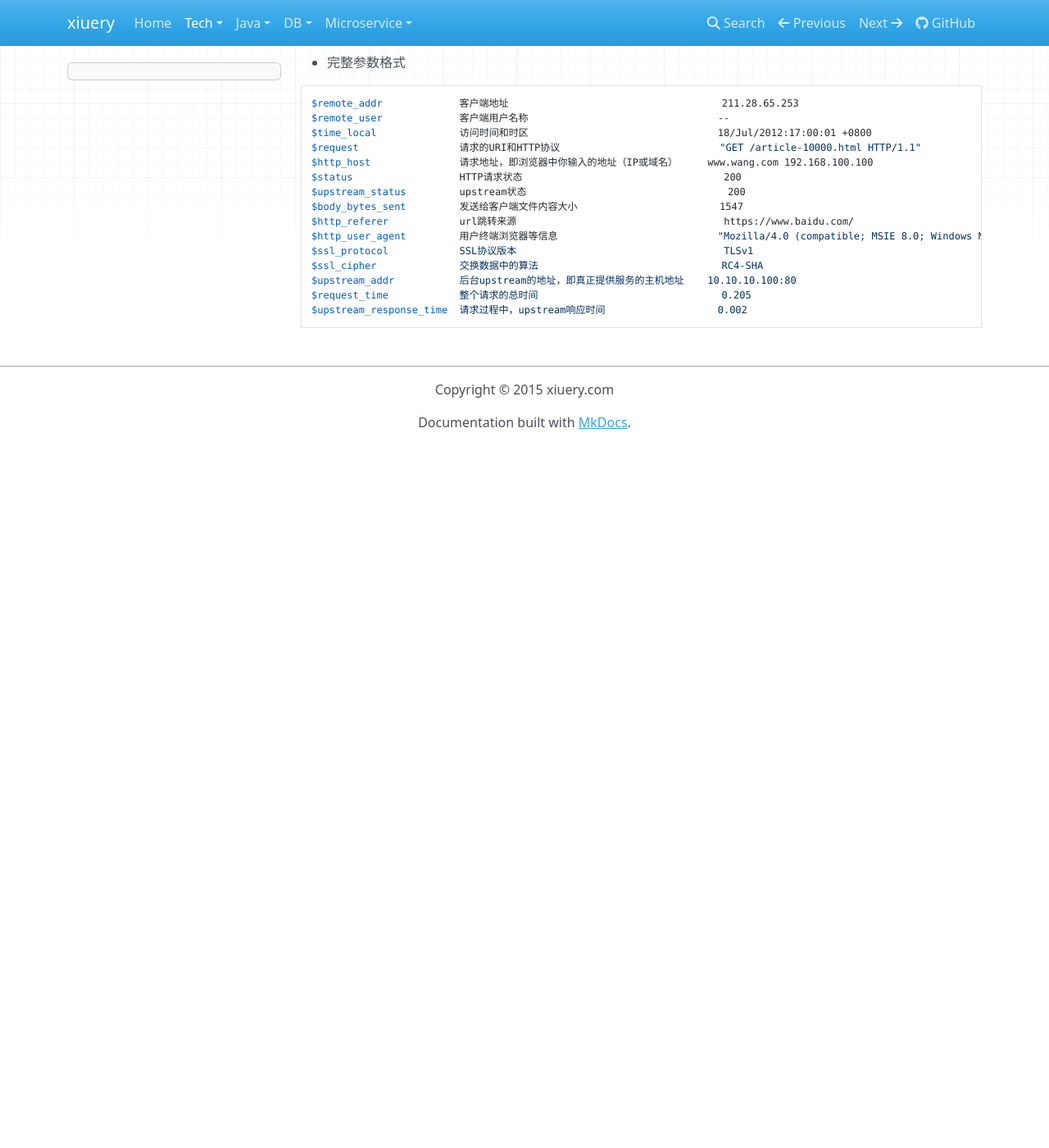
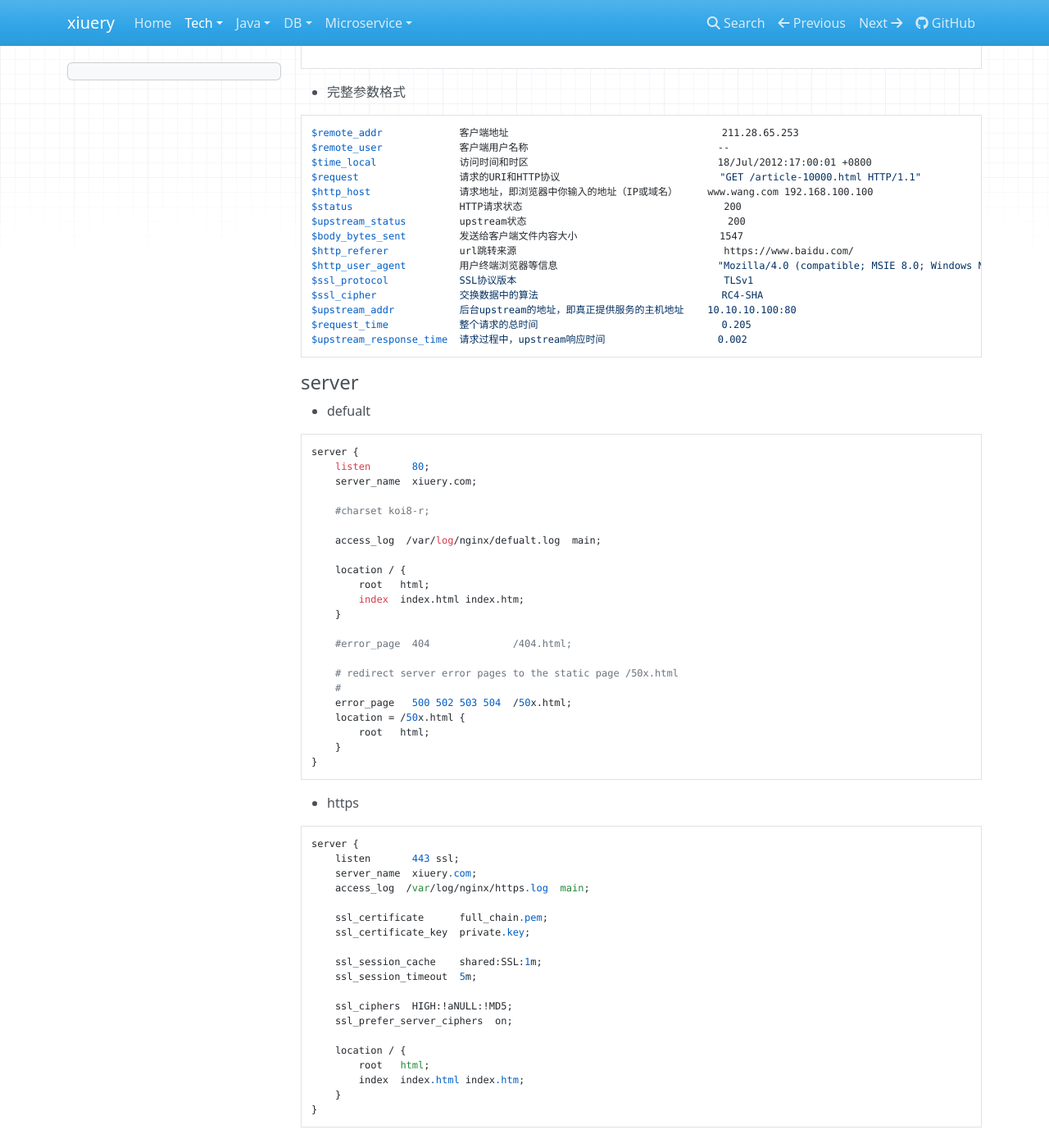
Before and after one commit to xiuery/manual, an MkDocs documentation site: the page built from docs/tech/nginx.md, in a window 1280 px wide and 1400 px high, scrolled down 4107 px. Shown: the whole window at 82% size. Built offline with MkDocs 1.6.1, drawn with Linux system fonts in a browser that asks for light colours; nearby versions of some CDN libraries; before the commit the page ends 4650 px from its top, so only the background shows below that; some of the changed text lies outside the part shown.

Commit message:
Update nginx.md

````diff
--- a/docs/tech/nginx.md
+++ b/docs/tech/nginx.md
@@ -239,3 +241,54 @@ $upstream_addr           后台upstream的地址，即真正提供服务的主
 $request_time            整个请求的总时间                               0.205
 $upstream_response_time  请求过程中，upstream响应时间                   0.002
 ```
+
+
+#### server
+- defualt
+```
+server {
+    listen       80;
+    server_name  xiuery.com;
+
+    #charset koi8-r;
+
+    access_log  /var/log/nginx/defualt.log  main;
+
+    location / {
+        root   html;
+        index  index.html index.htm;
+    }
+
+    #error_page  404              /404.html;
+
+    # redirect server error pages to the static page /50x.html
+    #
+    error_page   500 502 503 504  /50x.html;
+    location = /50x.html {
+        root   html;
+    }
+}
+```
+
+- https
+```
+server {
+    listen       443 ssl;
+    server_name  xiuery.com;
+    access_log  /var/log/nginx/https.log  main;
+
+    ssl_certificate      full_chain.pem;
+    ssl_certificate_key  private.key;
+
+    ssl_session_cache    shared:SSL:1m;
+    ssl_session_timeout  5m;
+
+    ssl_ciphers  HIGH:!aNULL:!MD5;
+    ssl_prefer_server_ciphers  on;
+
+    location / {
+        root   html;
+        index  index.html index.htm;
+    }
+}
+```
````
Also changed, not shown: other parts of docs/tech/nginx.md (+23 -21 lines).
